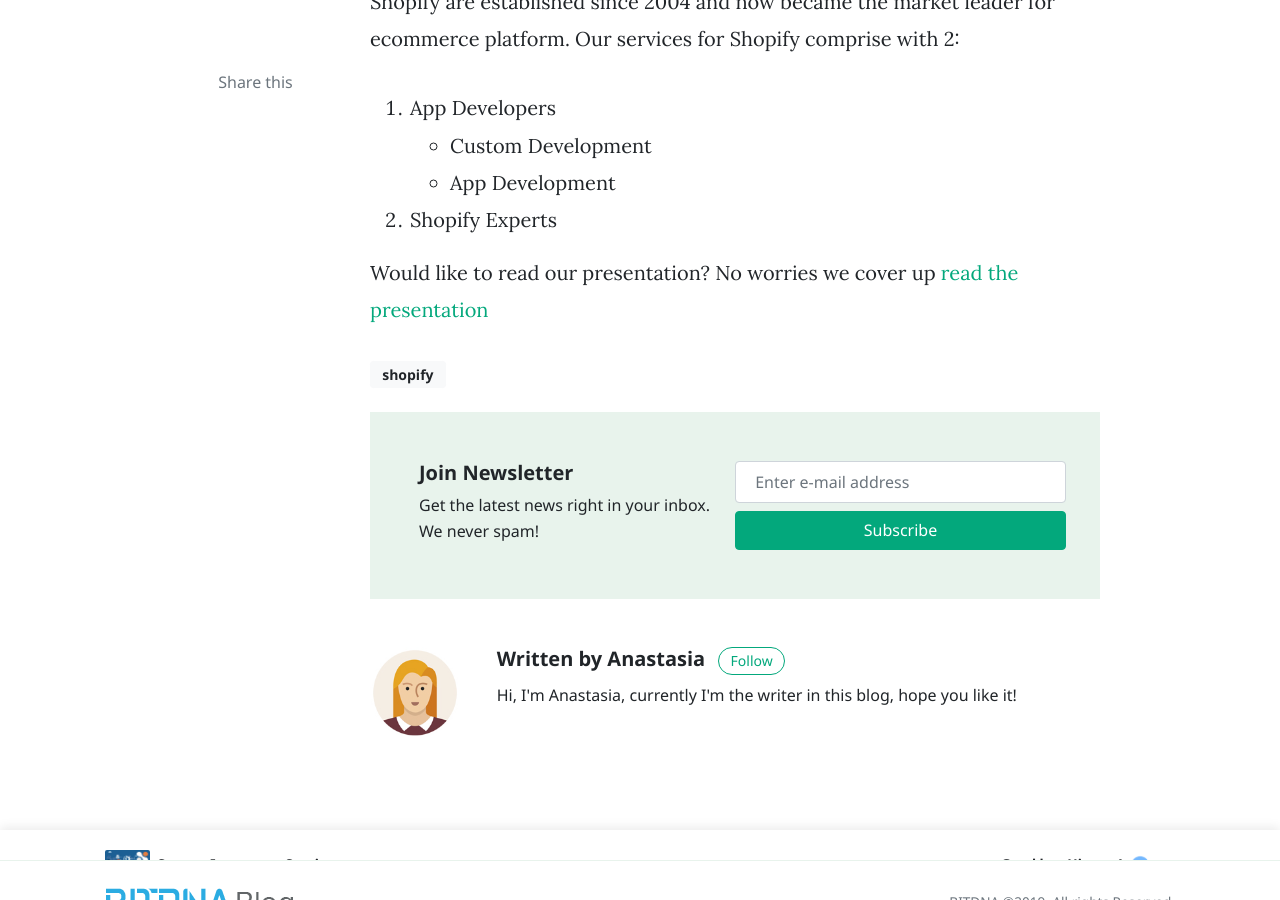
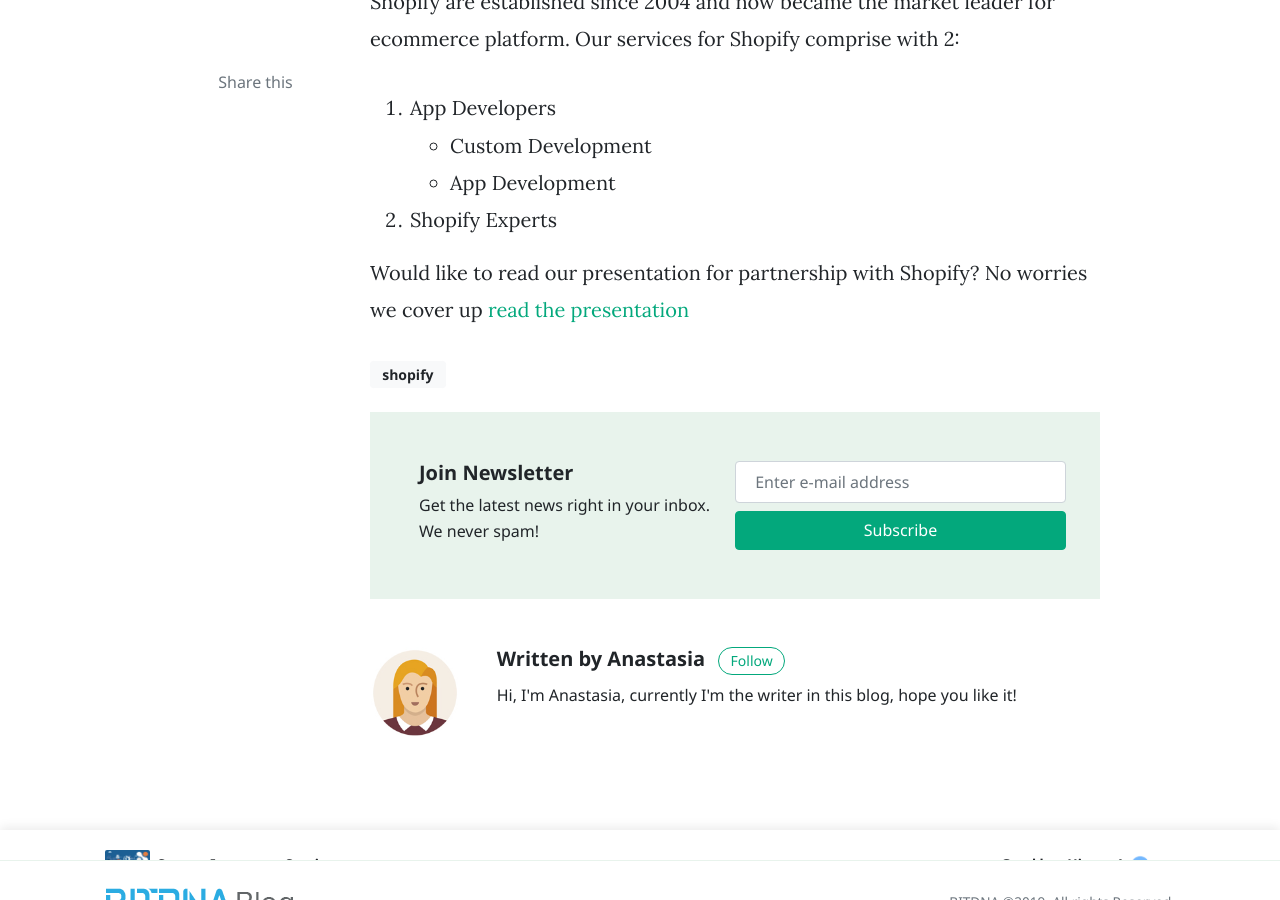
Before and after one commit to bit-dna/bitdnablog, a Jekyll site: the page built from _posts/2019-07-19-bitdna-partnership-with-shopify.md, in a window 1280 px wide and 900 px high, scrolled down 661 px. Built offline with Jekyll 4.4.1, drawn with Linux system fonts in a browser that asks for light colours; nearby versions of some CDN libraries; comment, search, counter and statistics services are not loaded.

Commit message:
change the post tag and wording

```diff
--- a/_posts/2019-07-19-bitdna-partnership-with-shopify.md
+++ b/_posts/2019-07-19-bitdna-partnership-with-shopify.md
@@ -18,4 +18,4 @@ Shopify are established since 2004 and now became the market leader for ecommerc
 <li>Shopify Experts</li>
 </ol>
 
-Would like to read our presentation? No worries we cover up [read the presentation](https://docs.google.com/presentation/d/e/2PACX-1vT32hDRrRDCY9fJ8ZRTLCqqe6vtlDa6YjjaUGwnfelKqb8scyKoUnOSLeHZQHLEqNpmJe4rV5aEM-ZW/pub?start=false&loop=false&delayms=60000)
+Would like to read our presentation for partnership with Shopify? No worries we cover up [read the presentation](https://docs.google.com/presentation/d/e/2PACX-1vT32hDRrRDCY9fJ8ZRTLCqqe6vtlDa6YjjaUGwnfelKqb8scyKoUnOSLeHZQHLEqNpmJe4rV5aEM-ZW/pub?start=false&loop=false&delayms=60000)
```
Also changed, not shown: _posts/2019-07-21-we-are-startups-supporter.md (+1 -1 lines).
